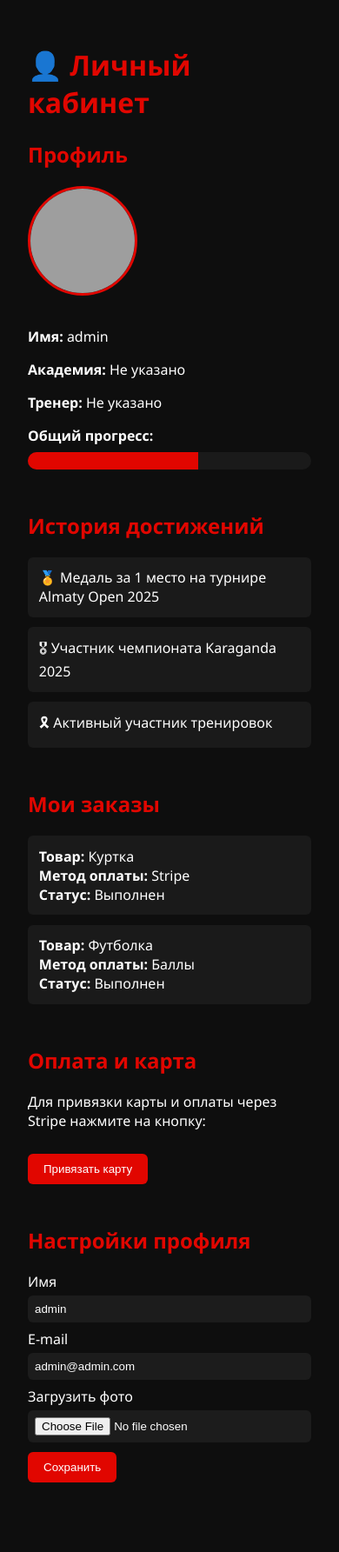
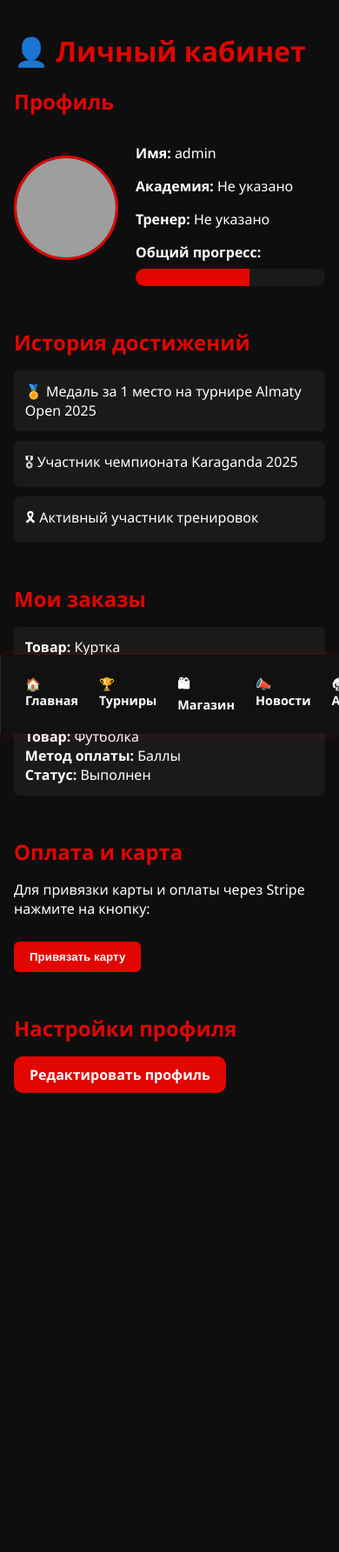
Before and after one commit to dracs9/aiga_connect, a Django app: page /users/profile/ in a window 390 px wide. Shown: the whole page at 87% size. After the commit the page ends 1257 px from the top, so only its background shows below. Run offline with Django 5.2, Linux system fonts and the light colour scheme; a user stored in the database is signed in; some libraries are stand-ins or nearby versions; grey boxes are pictures that could not be loaded.

Commit message:
fixed profile

```diff
--- a/templates/users/profile.html
+++ b/templates/users/profile.html
@@ -1,25 +1,12 @@
-<!DOCTYPE html>
-<html lang="ru">
-  <head>
-    <meta charset="UTF-8" />
-    <meta name="viewport" content="width=device-width, initial-scale=1" />
-    <title>Личный кабинет ученика с Stripe</title>
+{% extends 'base.html' %}
+{% load static %}
+
+{% block title %}
+  Личный кабинет
+{% endblock %}
+
+{% block extra_css %}
   <style>
-      body {
-        background: #0e0e0e;
-        color: white;
-        font-family: 'Segoe UI', Tahoma, Geneva, Verdana, sans-serif;
-        margin: 0;
-        padding: 2rem;
-      }
-      .container {
-        max-width: 900px;
-        margin: 0 auto;
-      }
-      h1,
-      h2 {
-        color: #e10600;
-      }
     .profile {
       display: flex;
       gap: 20px;
@@ -91,81 +78,13 @@
       margin-top: 0.3rem;
       box-sizing: border-box;
     }
-      nav {
-        background-color: #111;
-        border-left: 1px solid var(--border);
-        width: 200px;
-        box-shadow: var(--shadow);
-        display: flex;
-        flex-direction: column;
-        padding: 1rem;
-        box-sizing: border-box;
-      }
+  </style>
+{% endblock %}
 
-      nav a {
-        color: var(--fg);
-        text-decoration: none;
-        padding: 10px 15px;
-        border-radius: var(--radius);
-        margin-bottom: 0.7rem;
-        font-weight: 600;
-        transition: background-color 0.3s;
-      }
-
-      nav a:hover,
-      nav a.active {
-        background-color: var(--accent);
-        color: #fff;
-      }
-
-      /* Макет с меню справа */
-      body {
-        flex-direction: row;
-      }
-
-      /* Адаптивность: на мобильных экранах меню снизу */
-      @media (max-width: 768px) {
-        body {
-          flex-direction: column;
-        }
-
-        .dashboard {
-          max-width: 100%;
-          margin: 0;
-          padding-bottom: 5rem; /* чтобы меню снизу не перекрывало */
-        }
-
-        nav {
-          width: 100%;
-          border-left: none;
-          border-top: 1px solid var(--border);
-          flex-direction: row;
-          justify-content: space-around;
-          padding: 0.5rem 0;
-          position: fixed;
-          bottom: 0;
-          left: 0;
-          right: 0;
-          box-shadow: 0 -2px 10px rgba(255, 0, 0, 0.3);
-          background-color: #111;
-          z-index: 1000;
-        }
-
-        nav a {
-          margin-bottom: 0;
-          padding: 10px;
-          font-size: 0.9rem;
-          flex-grow: 1;
-          text-align: center;
-          border-radius: 0;
-        }
-      }
-    </style>
-  </head>
-  <body>
+{% block content %}
   <div class="container">
+    {% include 'components/nav.html' %}
     <h1>👤 Личный кабинет</h1>
-
     <!-- Профиль -->
     <section id="profile-section">
       <h2>Профиль</h2>
@@ -173,9 +92,7 @@
         <img src="{% if user.photo %}
             {{ user.photo.url }}
           {% else %}
-
-              /static/default-avatar.png
-
+            {% static 'default-avatar.png' %}
           {% endif %}"
           alt="Фото ученика"
           id="profile-photo" />
@@ -192,58 +109,53 @@
           <div>
             <strong>Общий прогресс:</strong>
             <div class="progress-bar">
-                <div class="progress-bar-inner" id="progress-bar-inner"></div>
+              <div class="progress-bar-inner" id="progress-bar-inner" style="width:60%"></div>
             </div>
           </div>
         </div>
       </div>
     </section>
-
     <!-- История достижений -->
     <section id="achievements-section">
       <h2>История достижений</h2>
       <ul id="achievements-list">
+        {% if achievements %}
+          {% for achievement in achievements %}
+            <li>{{ achievement }}</li>
+          {% endfor %}
+        {% else %}
           <li>🏅 Медаль за 1 место на турнире Almaty Open 2025</li>
           <li>🎖 Участник чемпионата Karaganda 2025</li>
           <li>🎗 Активный участник тренировок</li>
+        {% endif %}
       </ul>
     </section>
-
     <!-- История заказов -->
     <section id="orders-section">
       <h2>Мои заказы</h2>
       <ul id="order-history"></ul>
     </section>
-
     <!-- Привязка карты -->
     <section id="stripe-card">
       <h2>Оплата и карта</h2>
       <p>Для привязки карты и оплаты через Stripe нажмите на кнопку:</p>
       <button onclick="linkCard()">Привязать карту</button>
     </section>
-
     <!-- Настройки профиля -->
     <section id="settings-section">
       <h2>Настройки профиля</h2>
-        <form id="profile-form" onsubmit="saveProfile(event)">
-          <label for="name">Имя</label>
-          <input type="text" id="name" name="name" value="{{ user.get_full_name|default:user.username }}" required />
-          <label for="email">E-mail</label>
-          <input type="email" id="email" name="email" value="{{ user.email }}" required />
-          <label for="photo">Загрузить фото</label>
-          <input type="file" id="photo" accept="image/*" />
-          <button type="submit">Сохранить</button>
-        </form>
+      <a href="{% url 'users:profile_update' %}" class="btn">Редактировать профиль</a>
     </section>
   </div>
+{% endblock %}
 
+{% block extra_js %}
   <script src="https://js.stripe.com/v3/"></script>
   <script>
     const orders = [
       { id: 1, product: 'Куртка', method: 'Stripe', status: 'Выполнен' },
       { id: 2, product: 'Футболка', method: 'Баллы', status: 'Выполнен' }
     ]
-
     function renderOrderHistory() {
       const ul = document.getElementById('order-history')
       ul.innerHTML = ''
@@ -259,20 +171,11 @@
         ul.appendChild(li)
       })
     }
-
     function linkCard() {
       alert('Функция привязки карты требует backend-интеграции Stripe.')
     }
-
-      function saveProfile(event) {
-        event.preventDefault()
-        const name = document.getElementById('name').value
-        const email = document.getElementById('email').value
-        alert(`Профиль обновлен:\nИмя: ${name}\nE-mail: ${email}`)
-      }
-
-      document.getElementById('progress-bar-inner').style.width = '60%'
+    document.addEventListener('DOMContentLoaded', function () {
       renderOrderHistory()
+    })
   </script>
-  </body>
-</html>
+{% endblock %}
--- a/users/models.py
+++ b/users/models.py
@@ -19,6 +19,9 @@
     birth_date = models.DateField(null=True, blank=True, verbose_name="Дата рождения")
     points = models.PositiveIntegerField(default=0, verbose_name="Баллы")
     is_email_verified = models.BooleanField(default=False, verbose_name="Email подтвержден")
+    photo = models.ImageField(
+        upload_to="users/photos/", blank=True, null=True, verbose_name="Фото профиля"
+    )
 
     class Meta:
         verbose_name = "Пользователь"
```
Also changed, not shown: templates/users/profile_update.html (+7 -8 lines), users/forms.py (+9 -9 lines), db.sqlite3, media/users/photos/Без_названия.jpeg (added), users/migrations/0002_user_photo.py (added). Lines whose indentation alone changed are shown as unchanged.
